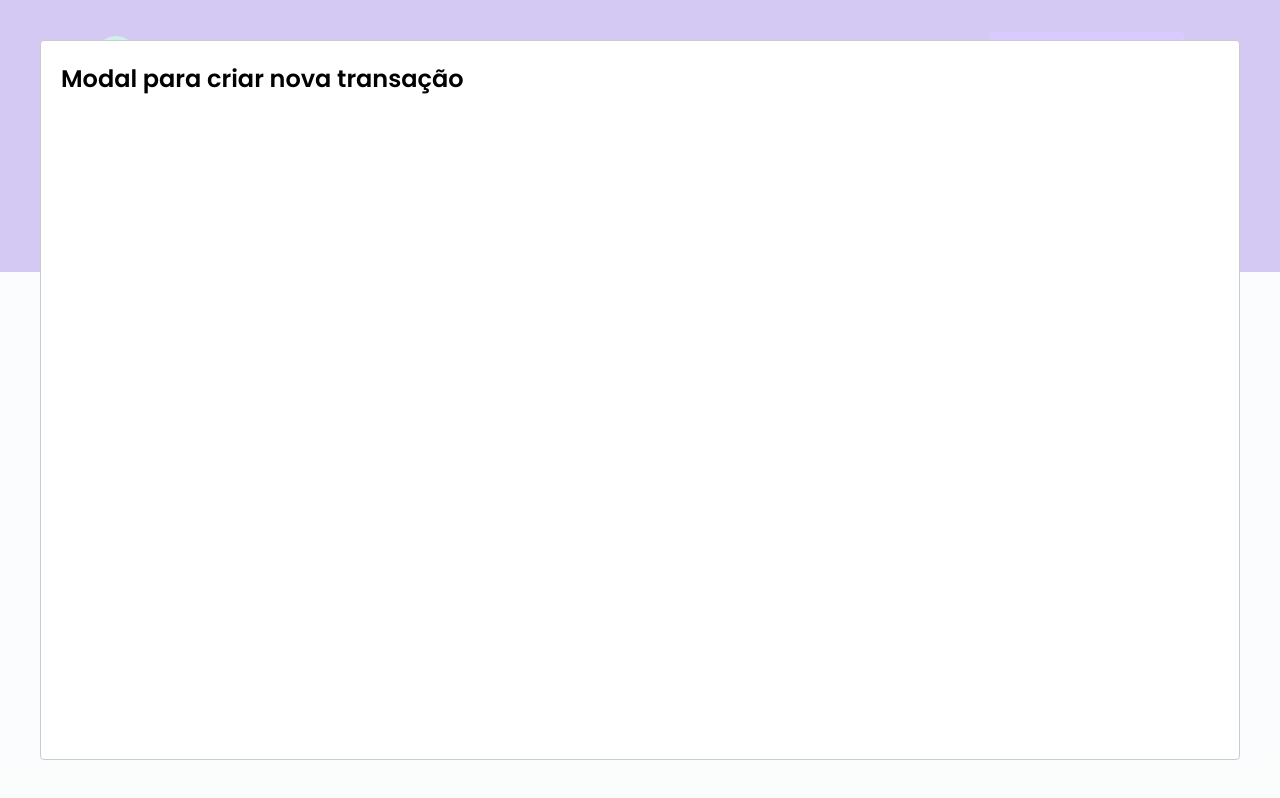
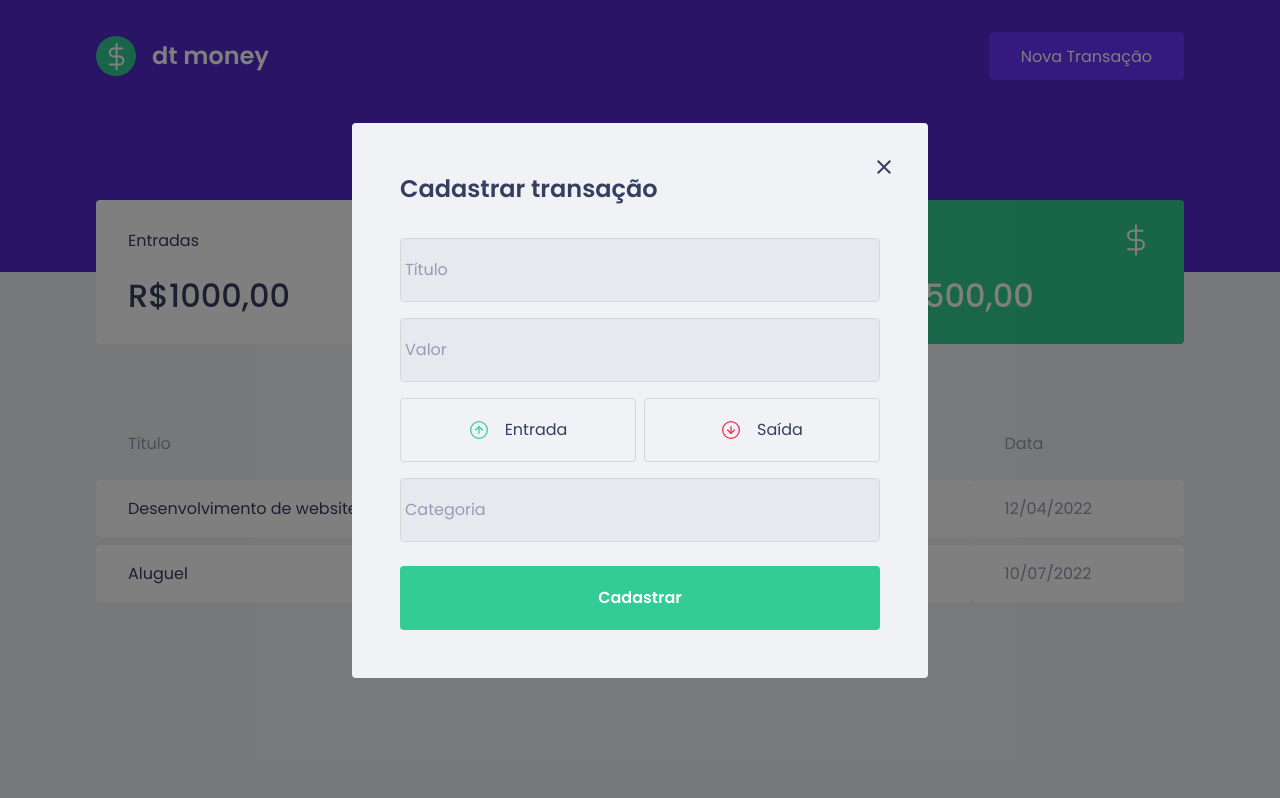
Before and after one commit to MacielDev/DB_money, a React (Create React App) app in the folder db_money/: page / in a window 1280 px wide. Both pictures are taken after a click on the button "Nova Transação". Built offline with nearby package versions, Linux system fonts and the light colour scheme; no server answers; what miragejs would draw is missing.

Commit message:
finalizando a estilização do modal

```diff
--- a/db_money/package.json
+++ b/db_money/package.json
@@ -5,6 +5,7 @@
   "dependencies": {
     "@types/react-modal": "^3.13.1",
     "axios": "^0.27.2",
+    "polished": "^4.2.2",
     "react": "^18.2.0",
     "react-dom": "^18.2.0",
     "react-modal": "^3.15.1",
--- a/db_money/src/App.tsx
+++ b/db_money/src/App.tsx
@@ -5,6 +5,9 @@ import Modal from 'react-modal';
 
 
 import { GlobalStyle } from "./styles/global";
+import { NewTransactionModal } from "./components/NewTransactionModal";
+
+Modal.setAppElement('#root');
 
 export function App() {
   // CRIANDO NOSSO MODAL PARA CADASTRO DE NOVA TRANSAÇÃO
@@ -26,9 +29,7 @@ export function App() {
     <>
       <Header onOpenNewTransactionModal={handleOpenNewTransactionModal} />
       <Dashboard/>
-      <Modal isOpen={isNewTransactionModalOpen} onRequestClose={handleCloseNewTransactionModal}>
-        <h2>Modal para criar nova transação</h2>
-      </Modal>
+      <NewTransactionModal isOpen={isNewTransactionModalOpen} onRequestClose={handleCloseNewTransactionModal}/>
       <GlobalStyle />
     </>
   );
--- /dev/null
+++ b/db_money/src/components/NewTransactionModal/index.tsx
@@ -0,0 +1,65 @@
+import Modal from 'react-modal';
+import closeImg from '../../assets/close.svg';
+import incomeImg from '../../assets/income.svg';
+import outcomeImg from '../../assets/outcome.svg';
+import { Container,TransactionTypeContainer } from './styles';
+
+
+
+interface NewTransactionModalProps{
+    isOpen : boolean;
+    onRequestClose : () => void;
+}
+
+export function NewTransactionModal({isOpen, onRequestClose}:NewTransactionModalProps){
+    return(
+        <Modal
+            isOpen={isOpen}
+            onRequestClose={onRequestClose}
+            overlayClassName = "react-modal-overlay"
+            className = "react-modal-content">
+
+            <button
+                type="button"
+                onClick={onRequestClose}
+                className="react-modal-close"
+            >
+                <img src={closeImg} alt="Fechar modal" />
+            </button>
+
+            <Container>
+                <h2>Cadastrar transação</h2>
+                <input
+                    placeholder="Título"
+                />
+                <input
+                    type="number"
+                    placeholder="Valor"
+                />
+                <TransactionTypeContainer>
+                    <button
+                        type="button"
+                    >
+                        <img src={incomeImg} alt="Entrada" />
+                        <span>Entrada</span>
+                    </button>
+
+                    <button
+                        type="button"
+                    >
+                        <img src={outcomeImg} alt="Saída" />
+                        <span>Saída</span>
+                    </button>
+                </TransactionTypeContainer>
+
+                <input
+                    placeholder="Categoria"
+                />
+                <button type="submit">
+                        Cadastrar
+                </button>
+            </Container>
+
+        </Modal>
+    );
+}
--- /dev/null
+++ b/db_money/src/components/NewTransactionModal/styles.ts
@@ -0,0 +1,79 @@
+import styled from "styled-components";
+import { darken } from 'polished';
+
+export const Container = styled.form`
+    h2{
+        color:var(--text-title);
+        font-size:1.5rem;
+        margin-bottom:2rem;
+    }
+
+    input{
+        width:100%;
+        padding:0 0.25rem;
+        height:4rem;
+        border-radius:0.25rem;
+        border: 1px solid #d7d7d7;
+        background: #e7e9ee;
+        font-weight:400;
+        font-size:1rem;
+
+        &::placeholder{
+            color:var(--text-body);
+        }
+        & + input{
+            margin-top:1rem;
+        }
+    }
+    button[type="submit"]{
+        width:100%;
+        padding: 0 1.5rem;
+        height:4rem;background: var(--green);
+        color:#fff;
+        border-radius: 0.25rem;
+        border:0;
+        font-size:1rem;
+        font-weight:600;
+        margin-top:1.5rem;
+
+        transition:filter 0.2s;
+
+        &:hover{
+            filter: brightness(0.9);
+        }
+    }
+`;
+
+export const TransactionTypeContainer = styled.div`
+    margin: 1rem 0;
+    display: grid;
+    grid-template-columns: 1fr 1fr;
+    gap: 0.5rem;
+
+    button{
+        height:4rem;
+        border: 1px solid #d7d7d7;
+        border-radius:0.25rem;
+        background: transparent;
+
+        display:flex;
+        align-items:center;
+        justify-content:center;
+
+        transition: border-color 0.2s;
+
+        &:hover{
+            border-color:${darken(0.1 , "#d7d7d7")};
+        }
+        img{
+           width:20px;
+           height:20px;
+        }
+        span{
+            display:inline-block;
+            margin-left: 1rem;
+            font-size:1rem;
+            color:var(--text-title);
+        }
+    }
+`;
--- a/db_money/src/styles/global.ts
+++ b/db_money/src/styles/global.ts
@@ -51,4 +51,42 @@ button {
     opacity:0.6;
     cursor:not-allowed;
 }
+
+//Modal Global
+.react-modal-overlay{
+    background:rgba(0,0,0,0.5);
+    position:fixed;
+    top:0;
+    bottom:0;
+    right:0;
+    left:0;
+
+    display:flex;
+    align-items:center;
+    justify-content:center;
+}
+.react-modal-content{
+    width:100%;
+    max-width:576px;
+    background:var(--background);
+    padding:3rem;
+    position:relative;
+    border-radius:0.25rem;
+}
+// close modal
+.react-modal-close{
+    position: absolute;
+    right:1.5rem;
+    top:1.5rem;
+    border:0;
+    background:transparent;
+
+    transform: filter 0.2s;
+
+    &:hover{
+        filter: brightness(0.8);
+    }
+}
+
+
 `
```
Also changed, not shown: 1 other file (tests, documents, lock files or other folders).
